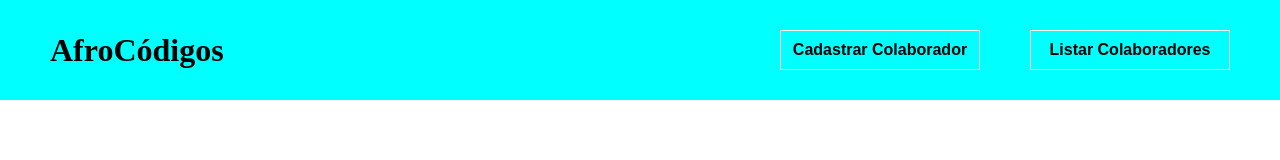
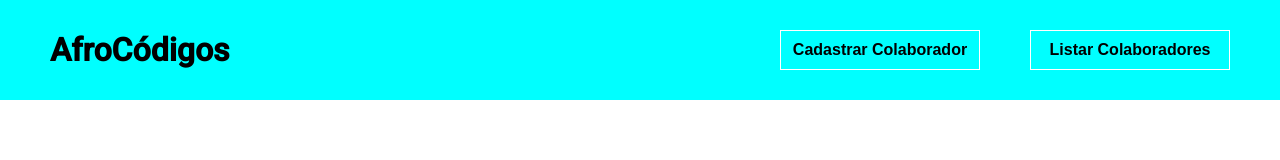
Before and after one commit to vanilo-ferreira/projeto-afrocodigos, an Angular app: page / in a window 1280 px wide. Shown: the top 160 px of the page. Built offline with nearby package versions, Linux system fonts and the light colour scheme.

Commit message:
feat: Importar o @angular/material

```diff
--- a/angular.json
+++ b/angular.json
@@ -27,6 +27,7 @@
               }
             ],
             "styles": [
+              "src/custom-theme.scss",
               "src/styles.css"
             ],
             "scripts": []
@@ -92,5 +93,8 @@
         }
       }
     }
+  },
+  "cli": {
+    "analytics": false
   }
 }
--- a/package.json
+++ b/package.json
@@ -11,10 +11,12 @@
   "private": true,
   "dependencies": {
     "@angular/animations": "^18.0.0",
+    "@angular/cdk": "^18.0.4",
     "@angular/common": "^18.0.0",
     "@angular/compiler": "^18.0.0",
     "@angular/core": "^18.0.0",
     "@angular/forms": "^18.0.0",
+    "@angular/material": "^18.0.4",
     "@angular/platform-browser": "^18.0.0",
     "@angular/platform-browser-dynamic": "^18.0.0",
     "@angular/router": "^18.0.0",
--- /dev/null
+++ b/src/custom-theme.scss
@@ -0,0 +1,36 @@
+
+// Custom Theming for Angular Material
+// For more information: https://material.angular.io/guide/theming
+@use '@angular/material' as mat;
+// Plus imports for other components in your app.
+
+// Include the common styles for Angular Material. We include this here so that you only
+// have to load a single css file for Angular Material in your app.
+// Be sure that you only ever include this mixin once!
+@include mat.core();
+
+// Define the theme object.
+$projeto-afrocodigos-theme: mat.define-theme((
+  color: (
+    theme-type: light,
+    primary: mat.$azure-palette,
+    tertiary: mat.$blue-palette,
+  ),
+  density: (
+    scale: 0,
+  )
+));
+
+// Include theme styles for core and each component used in your app.
+// Alternatively, you can import and @include the theme mixins for each component
+// that you are using.
+:root {
+  @include mat.all-component-themes($projeto-afrocodigos-theme);
+}
+
+// Comment out the line below if you want to use the pre-defined typography utility classes.
+// For more information: https://material.angular.io/guide/typography#using-typography-styles-in-your-application.
+// @include mat.typography-hierarchy($projeto-afrocodigos-theme);
+
+// Comment out the line below if you want to use the deprecated `color` inputs.
+// @include mat.color-variants-backwards-compatibility($projeto-afrocodigos-theme);
--- a/src/index.html
+++ b/src/index.html
@@ -6,8 +6,10 @@
   <base href="/">
   <meta name="viewport" content="width=device-width, initial-scale=1">
   <link rel="icon" type="image/x-icon" href="favicon.ico">
+  <link href="https://fonts.googleapis.com/css2?family=Roboto:wght@300;400;500&display=swap" rel="stylesheet">
+  <link href="https://fonts.googleapis.com/icon?family=Material+Icons" rel="stylesheet">
 </head>
-<body>
+<body class="mat-typography">
   <app-root></app-root>
 </body>
 </html>
--- a/src/styles.css
+++ b/src/styles.css
@@ -5,3 +5,5 @@ body {
     margin: 0;
     padding: 0;
 }
+html, body { height: 100%; }
+body { margin: 0; font-family: Roboto, "Helvetica Neue", sans-serif; }
```
Also changed, not shown: 1 other file (tests, documents, lock files or other folders).
